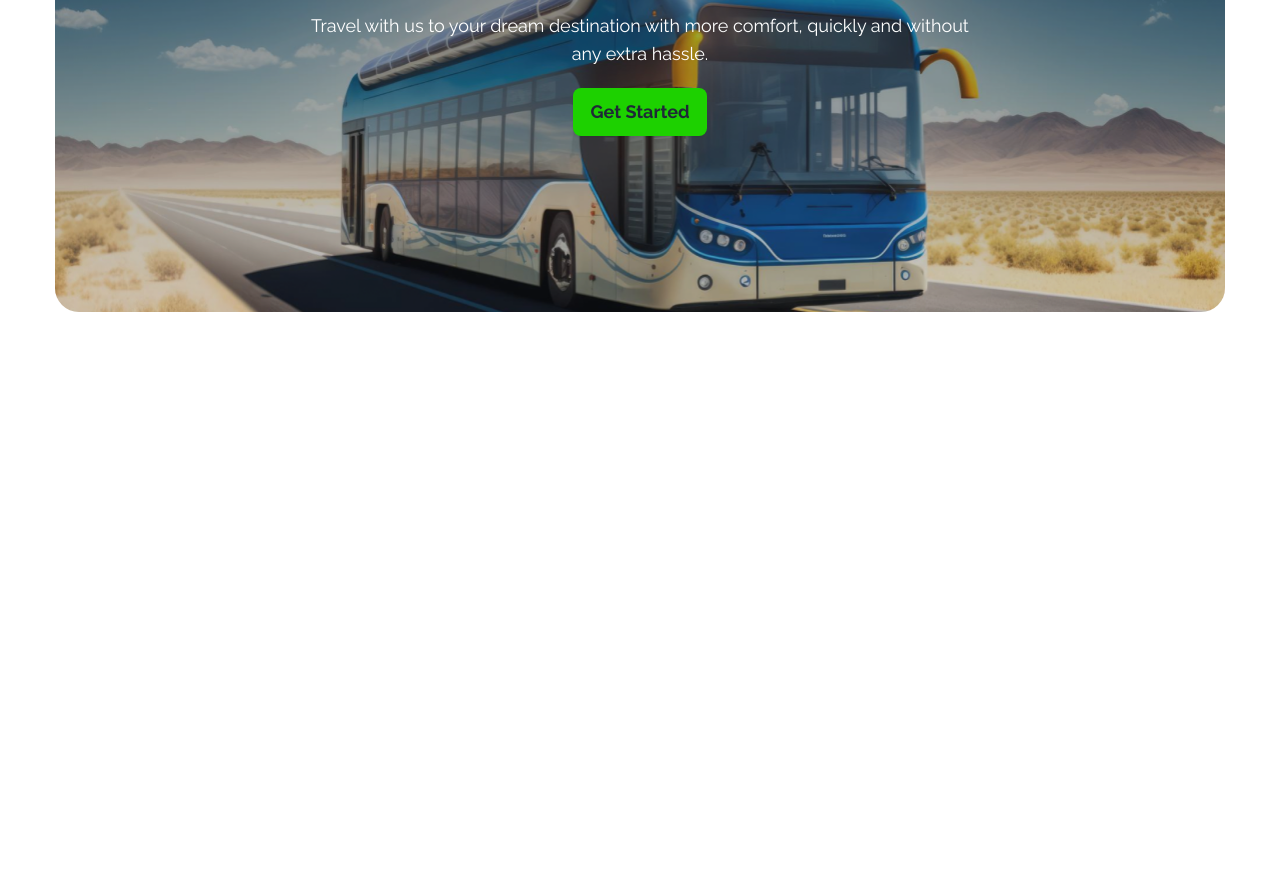
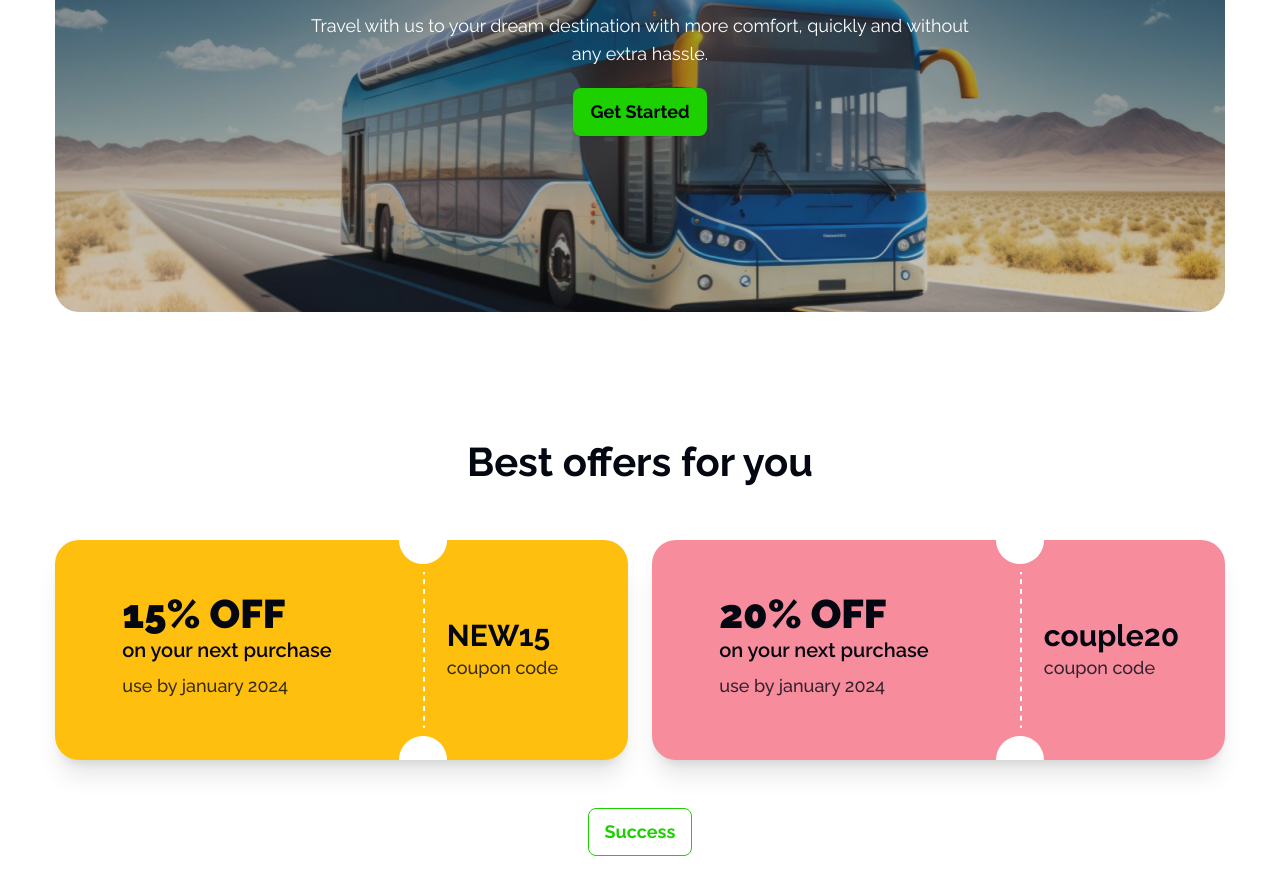
Before and after one commit to noman023/smart-ticketing, a plain HTML site: page index.html in a window 1280 px wide. Shown: the part 356-1250 px from the top of the page. Before the commit the page ends 800 px from the top, so only its background shows below. Drawn offline with nearby package versions, Linux system fonts and the light colour scheme.

Commit message:
offers section added

```diff
--- a/index.html
+++ b/index.html
@@ -28,6 +28,7 @@
           extend: {
             colors: {
               primary: "rgb(29,209,0)",
+              secondary: "rgb(3,7,18)",
             },
           },
         },
@@ -74,7 +75,7 @@
                 <li><a>Search</a></li>
               </ul>
             </div>
-            <a class="text-black text-4xl font-extrabold">P-Ticket</a>
+            <a class="text-secondary text-4xl font-extrabold">P-Ticket</a>
           </div>
           <div class="navbar-center hidden lg:flex">
             <ul class="menu menu-horizontal px-1 text-[18px]">
@@ -116,7 +117,7 @@
               quickly and without any extra hassle.
             </p>
             <button
-              class="btn bg-primary border-[rgba(29,209,0,0.4)] hover:bg-green-400 hover:border-[rgba(29,209,0,0.4)] mb-40 text-lg font-bold"
+              class="btn bg-primary border-[rgba(29,209,0,0.4)] hover:bg-green-400 hover:border-[rgba(29,209,0,0.4)] mb-40 text-lg font-bold text-secondary"
             >
               Get Started
             </button>
@@ -125,6 +126,70 @@
       </section>
 
       <!-- banner section end -->
+
+      <!-- coupon section start -->
+      <section class="my-[120px] text-center">
+        <h2 class="text-[40px] font-bold text-secondary">
+          Best offers for you
+        </h2>
+
+        <div class="flex flex-col gap-5 lg:flex-row lg:justify-between my-12">
+          <!-- card 1 -->
+          <div
+            class="w-[573px] bg-base-100 shadow-xl text-secondary bg-[rgb(255,191,15)] flex rounded-3xl text-left"
+          >
+            <div class="basis-[60%] flex flex-col items-center justify-center">
+              <div class="space-y-2">
+                <h2 class="card-title text-[40px] font-black">15% OFF</h2>
+                <p class="text-xl font-semibold">on your next purchase</p>
+                <p class="text-lg font-medium opacity-80">
+                  use by january 2024
+                </p>
+              </div>
+            </div>
+
+            <div><img src="./images/cupon-devider.png" alt="" /></div>
+
+            <div class="flex flex-col items-center justify-center">
+              <div class="">
+                <h2 class="card-title text-3xl font-bold">NEW15</h2>
+                <p class="text-lg font-medium opacity-80">coupon code</p>
+              </div>
+            </div>
+          </div>
+
+          <!-- card 2 -->
+          <div
+            class="w-[573px] bg-base-100 shadow-xl text-secondary bg-[rgb(247,140,156)] flex rounded-3xl text-left"
+          >
+            <div class="basis-[60%] flex flex-col items-center justify-center">
+              <div class="space-y-2">
+                <h2 class="card-title text-[40px] font-black">20% OFF</h2>
+                <p class="text-xl font-semibold">on your next purchase</p>
+                <p class="text-lg font-medium opacity-80">
+                  use by january 2024
+                </p>
+              </div>
+            </div>
+
+            <div><img src="./images/cupon-devider.png" alt="" /></div>
+
+            <div class="flex flex-col items-center justify-center">
+              <div class="">
+                <h2 class="card-title text-3xl font-bold">couple20</h2>
+                <p class="text-lg font-medium opacity-80">coupon code</p>
+              </div>
+            </div>
+          </div>
+        </div>
+
+        <button
+          class="btn btn-outline border-primary text-primary text-lg font-bold hover:bg-green-600 hover:border-primary"
+        >
+          Success
+        </button>
+      </section>
+      <!-- coupon section end -->
     </main>
     <footer></footer>
   </body>
```
